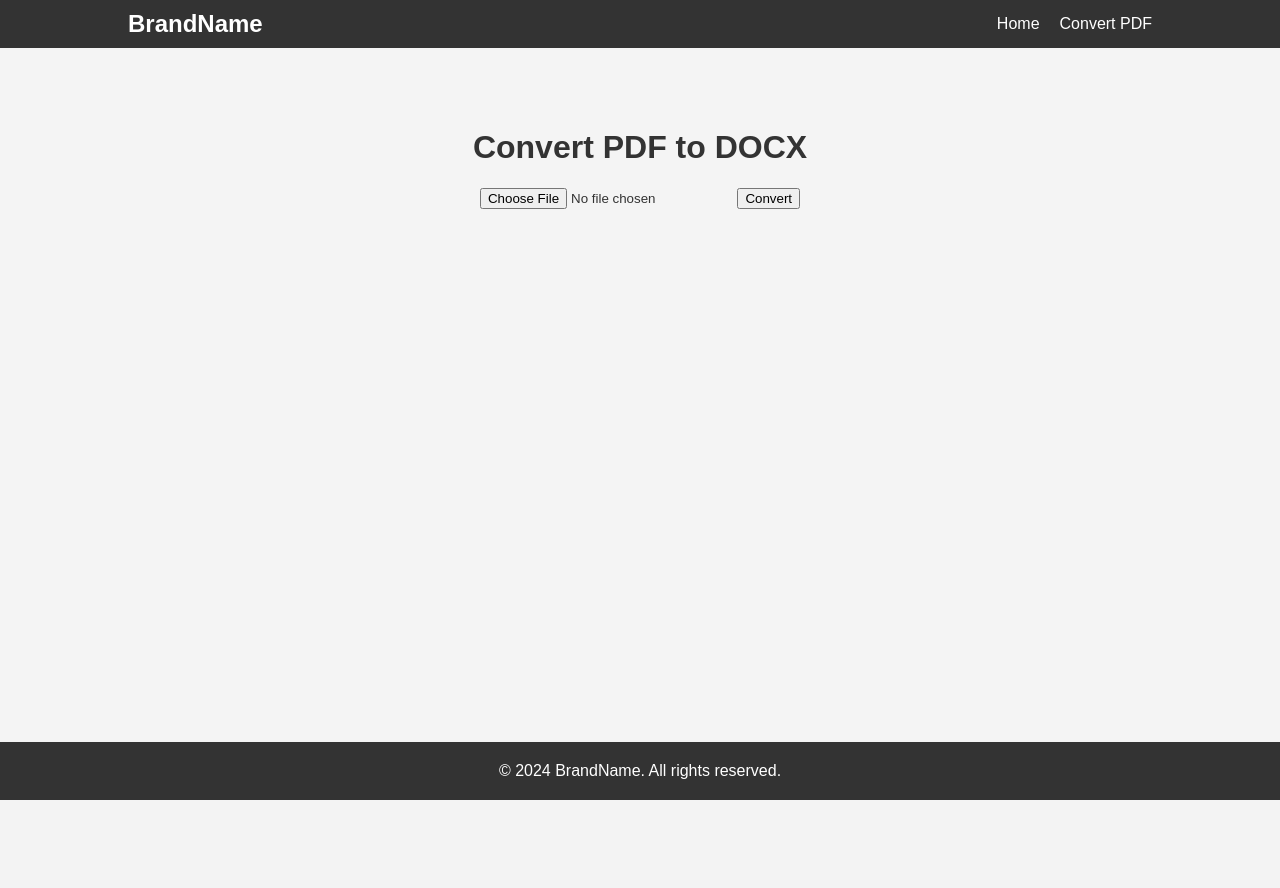
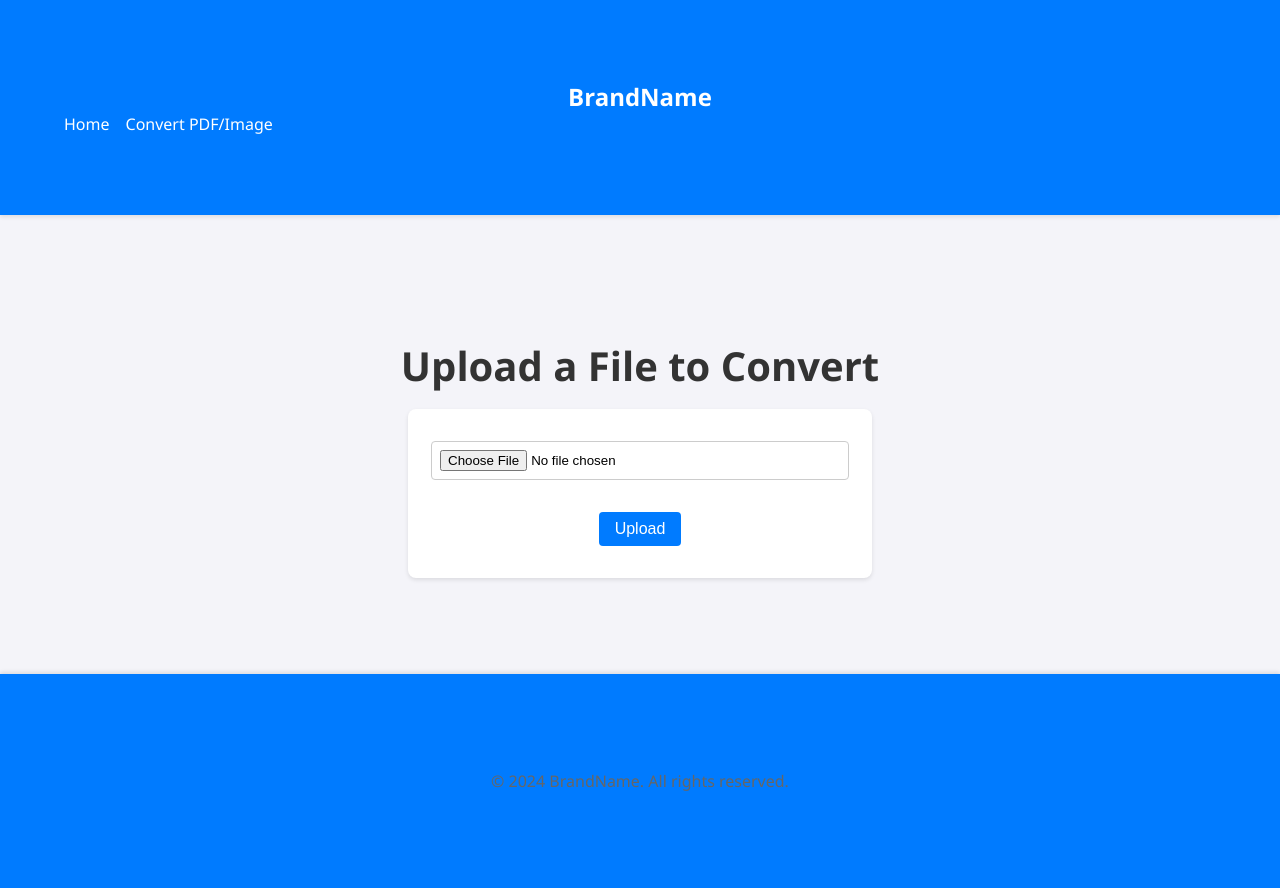
Before and after one commit to zurin04/DocConverter, a Flask app: page /convert in a window 1280 px wide. Before the commit the page ends 800 px from the top, so only its background shows below. Run offline with Flask 3, Linux system fonts and the light colour scheme.

Commit message:
new update : UI and add some Futures to convert , Image, Pdf

```diff
--- a/app.py
+++ b/app.py
@@ -2,10 +2,12 @@ from flask import Flask, render_template, request, redirect, url_for, send_from_
 import os
 from werkzeug.utils import secure_filename
 from pdf2docx import Converter
+import pytesseract
+from PIL import Image
 
 app = Flask(__name__)
 app.config['UPLOAD_FOLDER'] = 'uploads'
-app.config['ALLOWED_EXTENSIONS'] = {'pdf'}
+app.config['ALLOWED_EXTENSIONS'] = {'pdf', 'png', 'jpg', 'jpeg', 'gif'}
 app.secret_key = 'supersecretkey'
 
 def allowed_file(filename):
@@ -19,25 +21,36 @@ def home():
 def convert():
     if request.method == 'POST':
         if 'file' not in request.files:
-            flash('No file part')
+            flash('No file part', 'error')
             return redirect(request.url)
         file = request.files['file']
         if file.filename == '':
-            flash('No selected file')
+            flash('No selected file', 'error')
             return redirect(request.url)
         if file and allowed_file(file.filename):
             filename = secure_filename(file.filename)
-            pdf_path = os.path.join(app.config['UPLOAD_FOLDER'], filename)
-            file.save(pdf_path)
-            docx_filename = filename.rsplit('.', 1)[0] + '.docx'
-            docx_path = os.path.join(app.config['UPLOAD_FOLDER'], docx_filename)
-            try:
-                convert_pdf_to_docx(pdf_path, docx_path)
-                flash('Conversion successful')
-                return redirect(url_for('download', filename=docx_filename))
-            except Exception as e:
-                flash('Conversion failed: ' + str(e))
-                return redirect(request.url)
+            if filename.rsplit('.', 1)[1].lower() == 'pdf':
+                pdf_path = os.path.join(app.config['UPLOAD_FOLDER'], filename)
+                file.save(pdf_path)
+                docx_filename = filename.rsplit('.', 1)[0] + '.docx'
+                docx_path = os.path.join(app.config['UPLOAD_FOLDER'], docx_filename)
+                try:
+                    convert_pdf_to_docx(pdf_path, docx_path)
+                    flash('PDF to DOCX conversion successful', 'success')
+                    return redirect(url_for('download', filename=docx_filename))
+                except Exception as e:
+                    flash(f'PDF to DOCX conversion failed: {e}', 'error')
+                    return redirect(request.url)
+            else:
+                image_path = os.path.join(app.config['UPLOAD_FOLDER'], filename)
+                file.save(image_path)
+                text = image_to_text(image_path)
+                text_filename = filename.rsplit('.', 1)[0] + '.txt'
+                text_path = os.path.join(app.config['UPLOAD_FOLDER'], text_filename)
+                with open(text_path, 'w') as f:
+                    f.write(text)
+                flash('Image to text conversion successful', 'success')
+                return redirect(url_for('download', filename=text_filename))
     return render_template('convert.html')
 
 @app.route('/download/<filename>')
@@ -53,6 +66,9 @@ def convert_pdf_to_docx(pdf_path, docx_path):
     cv.convert(docx_path, start=0, end=None)
     cv.close()
 
+def image_to_text(image_path):
+    return pytesseract.image_to_string(Image.open(image_path))
+
 if __name__ == '__main__':
     os.makedirs(app.config['UPLOAD_FOLDER'], exist_ok=True)
     app.run(debug=True, host='0.0.0.0', port=8080)
--- a/pyproject.toml
+++ b/pyproject.toml
@@ -11,6 +11,7 @@ python = "^3.12"
 flask = "3.0.3"
 pdf2docx = "^0.5.8"
 werkzeug = "^3.0.3"
+pytesseract = "^0.3.10"
 
 
 [build-system]
--- a/static/styles.css
+++ b/static/styles.css
@@ -1,85 +1,145 @@
-html, body {
+body {
+  font-family: 'Segoe UI', Tahoma, Geneva, Verdana, sans-serif;
   margin: 0;
   padding: 0;
-  height: 100%;
-  font-family: Arial, sans-serif;
-  color: #333;
-  background-color: #f4f4f4;
-}
-
-body {
-  display: flex;
-  flex-direction: column;
+  background-color: #f4f4f9;
 }
 
 .wrapper {
-  flex: 1;
   display: flex;
   flex-direction: column;
+  min-height: 100vh;
+}
+
+.navbar {
+  background-color: #007BFF;
+  color: white;
+  padding: 1rem 0;
+  box-shadow: 0 2px 4px rgba(0, 0, 0, 0.1);
 }
 
 .container {
-  width: 80%;
+  width: 90%;
+  max-width: 1200px;
   margin: 0 auto;
 }
 
-.navbar {
-  background-color: #333;
-  color: #fff;
-  padding: 10px 0;
-}
-
-.navbar .container {
-  display: flex;
-  justify-content: space-between;
-  align-items: center;
-}
-
 .logo a {
-  color: #fff;
+  color: white;
+  font-size: 1.5rem;
   text-decoration: none;
-  font-size: 24px;
   font-weight: bold;
 }
 
 .nav-links {
   list-style: none;
+  padding: 0;
   margin: 0;
-  padding: 0;
   display: flex;
+  gap: 1rem;
 }
 
-.nav-links li {
-  margin-left: 20px;
+.nav-links li a {
+  color: white;
+  text-decoration: none;
+  font-size: 1rem;
 }
 
-.nav-links a {
-  color: #fff;
-  text-decoration: none;
-  font-size: 16px;
-  transition: color 0.3s ease;
-}
-
-.nav-links a:hover {
-  color: #ff6347;
+.nav-links li a:hover {
+  text-decoration: underline;
 }
 
 .content {
   flex: 1;
-  padding: 60px 0;
+  padding: 2rem 0;
+  display: flex;
+  flex-direction: column;
+  align-items: center;
+  justify-content: center;
   text-align: center;
 }
 
 .footer {
-  background-color: #333;
-  color: #fff;
-  padding: 20px 0;
+  background-color: #007BFF;
+  color: white;
   text-align: center;
-  position: relative;
-  bottom: 0;
-  width: 100%;
+  padding: 1rem 0;
+  box-shadow: 0 -2px 4px rgba(0, 0, 0, 0.1);
 }
 
-.footer p {
-  margin: 0;
+.container h1 {
+  margin-bottom: 1rem;
+  color: #333;
 }
+
+.container p {
+  color: #666;
+}
+
+.container form {
+  display: flex;
+  flex-direction: column;
+  align-items: center;
+  gap: 1rem;
+  background-color: white;
+  padding: 2rem;
+  border-radius: 8px;
+  box-shadow: 0 2px 4px rgba(0, 0, 0, 0.1);
+}
+
+.container form input[type="file"] {
+  padding: 0.5rem;
+  border: 1px solid #ccc;
+  border-radius: 4px;
+}
+
+.container form button {
+  padding: 0.5rem 1rem;
+  border: none;
+  background-color: #007BFF;
+  color: white;
+  cursor: pointer;
+  border-radius: 4px;
+  font-size: 1rem;
+}
+
+.container form button:hover {
+  background-color: #0056b3;
+}
+
+.flashes {
+  list-style: none;
+  padding: 0;
+  margin: 1rem 0;
+}
+
+.flashes li {
+  padding: 0.5rem;
+  margin: 0.5rem 0;
+  border-radius: 0.25rem;
+  color: white;
+}
+
+.flashes li.success {
+  background-color: #28a745;
+}
+
+.flashes li.error {
+  background-color: #dc3545;
+}
+
+.container a.btn {
+  display: inline-block;
+  margin-top: 1rem;
+  padding: 0.5rem 1rem;
+  background-color: #28a745;
+  color: white;
+  text-decoration: none;
+  border-radius: 4px;
+  font-size: 1rem;
+  font-weight: bold;
+}
+
+.container a.btn:hover {
+  background-color: #218838;
+}
--- a/templates/convert.html
+++ b/templates/convert.html
@@ -3,45 +3,112 @@
 <head>
     <meta charset="UTF-8">
     <meta name="viewport" content="width=device-width, initial-scale=1.0">
-    <title>Convert PDF to DOCX</title>
+    <title>Convert File</title>
     <link rel="stylesheet" href="{{ url_for('static', filename='styles.css') }}">
+    <style>
+        /* Additional Styles for Convert Page */
+        .container {
+            text-align: center;
+            padding: 4rem 0;
+        }
+
+        h1 {
+            font-size: 2.5rem;
+            margin-bottom: 2rem;
+        }
+
+        form {
+            max-width: 400px;
+            margin: 0 auto;
+            background-color: #f9f9f9;
+            padding: 2rem;
+            border-radius: 8px;
+            box-shadow: 0 0 20px rgba(0, 0, 0, 0.1);
+        }
+
+        input[type="file"] {
+            display: block;
+            width: 100%;
+            margin-bottom: 1rem;
+            padding: 0.5rem;
+        }
+
+        button[type="submit"] {
+            background-color: #007BFF;
+            color: white;
+            border: none;
+            padding: 0.75rem 1rem;
+            font-size: 1rem;
+            cursor: pointer;
+            border-radius: 4px;
+            transition: background-color 0.3s;
+        }
+
+        button[type="submit"]:hover {
+            background-color: #0056b3;
+        }
+
+        .flashes {
+            list-style: none;
+            padding: 0;
+            margin-top: 1rem;
+        }
+
+        .flashes li {
+            padding: 0.5rem;
+            margin: 0.5rem 0;
+            border-radius: 4px;
+        }
+
+        .flashes li.success {
+            background-color: #28a745;
+            color: white;
+        }
+
+        .flashes li.error {
+            background-color: #dc3545;
+            color: white;
+        }
+    </style>
 </head>
 <body>
     <div class="wrapper">
+        <header class="header">
             <nav class="navbar">
                 <div class="container">
                     <div class="logo">
-                    <a href="{{ url_for('home') }}">BrandName</a>
+                        <a href="#">BrandName</a>
                     </div>
                     <ul class="nav-links">
                         <li><a href="{{ url_for('home') }}">Home</a></li>
-                    <li><a href="{{ url_for('convert') }}">Convert PDF</a></li>
+                        <li><a href="{{ url_for('convert') }}">Convert PDF/Image</a></li>
                     </ul>
                 </div>
             </nav>
+        </header>
         <main class="content">
             <div class="container">
-                <h1>Convert PDF to DOCX</h1>
-                {% with messages = get_flashed_messages() %}
+                <h1>Upload a File to Convert</h1>
+                <form action="{{ url_for('convert') }}" method="post" enctype="multipart/form-data">
+                    <input type="file" name="file" required>
+                    <button type="submit">Upload</button>
+                </form>
+                {% with messages = get_flashed_messages(with_categories=true) %}
                     {% if messages %}
-                        <ul class="messages">
-                            {% for message in messages %}
-                                <li>{{ message }}</li>
+                        <ul class="flashes">
+                        {% for category, message in messages %}
+                            <li class="{{ category }}">{{ message }}</li>
                         {% endfor %}
                         </ul>
                     {% endif %}
                 {% endwith %}
-                <form action="{{ url_for('convert') }}" method="post" enctype="multipart/form-data">
-                    <input type="file" name="file" accept=".pdf">
-                    <button type="submit">Convert</button>
-                </form>
             </div>
         </main>
-    </div>
         <footer class="footer">
             <div class="container">
                 <p>&copy; 2024 BrandName. All rights reserved.</p>
             </div>
         </footer>
+    </div>
 </body>
 </html>
--- /dev/null
+++ b/uploads/Capture.txt
@@ -0,0 +1,3 @@
+Replit, formerly Repl , is an American start-up and an online integrated
+development environment. Replit llows users to create online
+programming projects called repls.
```
Also changed, not shown: templates/download.html (+36 -7 lines), templates/index.html (+22 -2 lines), uploads/Capture.PNG (added), 11 other files. Lines whose indentation alone changed are shown as unchanged.
